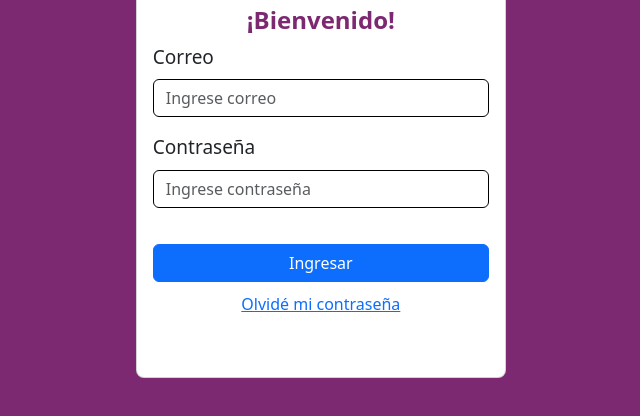
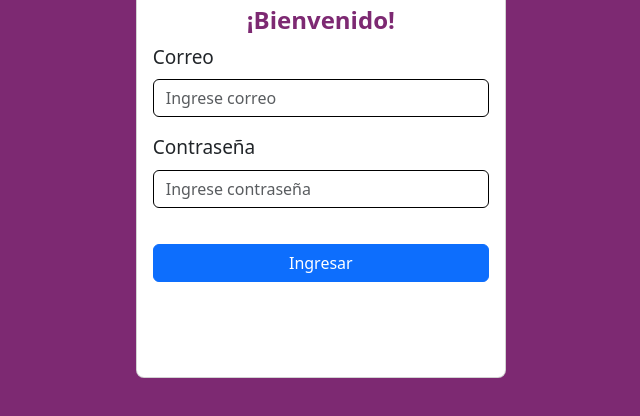
Before and after one commit to fabs1902/LaCuponera-Cliente, a plain HTML site: page index.html in a window 1280 px wide. Shown: the part 236-652 px from the top of the page, without its empty margins (324-964 px from the left). Drawn offline with nearby package versions, Linux system fonts and the light colour scheme.

Commit message:
Update index.html

```diff
--- a/index.html
+++ b/index.html
@@ -49,11 +49,6 @@
 									</div>
 								</div>
 								<div class="container" style = "margin-top:10px">
-									<div class="row">
-										<div class ="col-12 text-center">
-											<a href="/LaCuponera/View/recuperarContra.php/">Olvidé mi contraseña</a>
-										</div>
-									</div>
 								</div>
 							</form>
 						</div>
```
